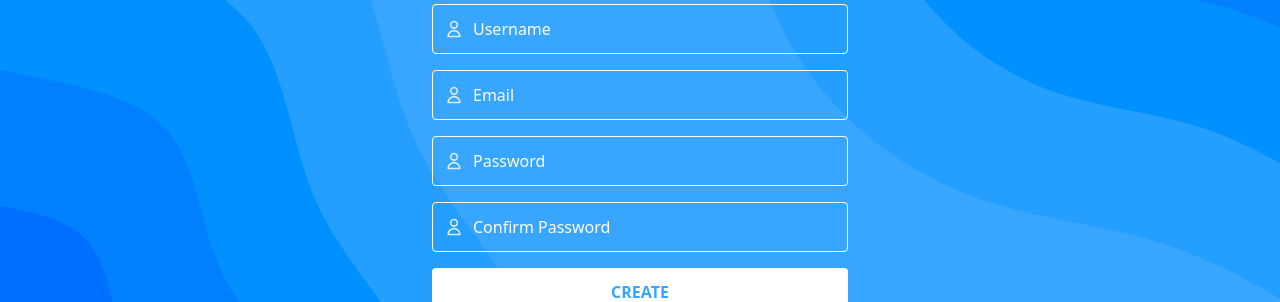
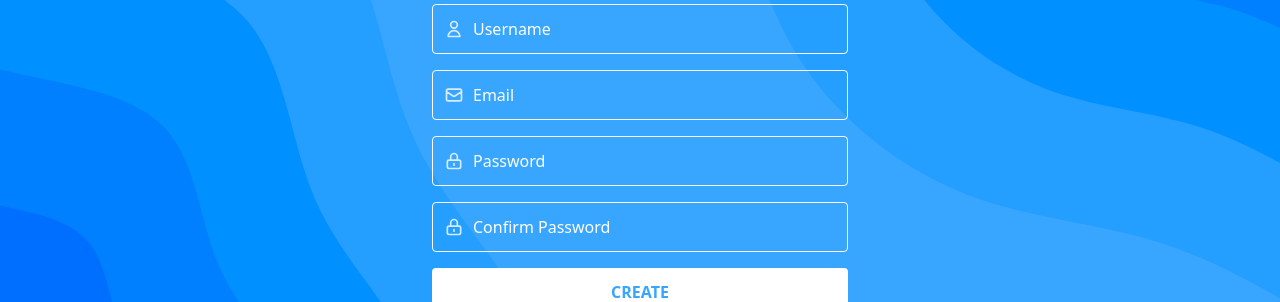
Before and after one commit to lakshgupta8/CodeYogi-Assignment-71, a React (Vite) app: page /signup in a window 1280 px wide. Shown: the part 338-640 px from the top of the page. Built offline with nearby package versions, Linux system fonts and the light colour scheme.

Commit message:
Moved form input code into a separate component as suggested by lecturer

```diff
--- /dev/null
+++ b/src/components/FormInput.jsx
@@ -0,0 +1,60 @@
+import {
+  HiOutlineUser,
+  HiOutlineMail,
+  HiOutlineLockClosed,
+  HiOutlineLockOpen,
+} from "react-icons/hi";
+
+const iconMap = {
+  username: <HiOutlineUser className="w-5 h-5" />,
+  email: <HiOutlineMail className="w-5 h-5" />,
+  password: <HiOutlineLockClosed className="w-5 h-5" />,
+  confirmPassword: <HiOutlineLockClosed className="w-5 h-5" />,
+};
+
+const FormInput = ({
+  id,
+  name,
+  type,
+  placeholder,
+  value,
+  onChange,
+  onBlur,
+  error,
+  touched,
+  className = "",
+}) => {
+  const icon = iconMap[name] || null;
+
+  return (
+    <div>
+      <div className="relative flex items-center">
+        {icon && (
+          <span className="absolute left-3 w-5 h-5 pointer-events-none opacity-80">
+            {icon}
+          </span>
+        )}
+        <label htmlFor={id} className="sr-only">
+          {placeholder}
+        </label>
+        <input
+          id={id}
+          name={name}
+          type={type}
+          placeholder={placeholder}
+          value={value}
+          onChange={onChange}
+          onBlur={onBlur}
+          className={`w-full p-3 pl-10 border ${
+            touched && error ? "border-primary-medium" : "border-white"
+          } transition-colors duration-200 focus:outline-none focus:ring-2 focus:ring-white focus:border-transparent rounded placeholder-white bg-transparent ${className}`}
+        />
+      </div>
+      {touched && error && (
+        <p className="text-primary-medium text-sm mt-1 pl-1">{error}</p>
+      )}
+    </div>
+  );
+};
+
+export default FormInput;
--- a/src/pages/ForgotPasswordPage.jsx
+++ b/src/pages/ForgotPasswordPage.jsx
@@ -1,9 +1,9 @@
 import { useMemo, useCallback } from "react";
 import { useNavigate, Link } from "react-router-dom";
 import { FaAmazon } from "react-icons/fa";
-import { HiOutlineMail } from "react-icons/hi";
 import { useFormik } from "formik";
 import * as Yup from "yup";
+import FormInput from "../components/FormInput";
 
 function ForgotPasswordPage() {
   const navigate = useNavigate();
@@ -59,33 +59,17 @@ function ForgotPasswordPage() {
             password.
           </p>
 
-          <div>
-            <div className="relative flex items-center">
-              <HiOutlineMail className="absolute left-3 w-5 h-5 pointer-events-none opacity-80" />
-              <label htmlFor="email" className="sr-only">
-                Email
-              </label>
-              <input
+          <FormInput
             id="email"
+            name="email"
             type="email"
-                name="email"
             placeholder="Email"
             value={values.email}
             onChange={handleChange}
             onBlur={handleBlur}
-                className={`w-full p-3 pl-10 border ${
-                  touched.email && errors.email
-                    ? "border-primary-medium"
-                    : "border-white"
-                } transition-colors duration-200 focus:outline-none focus:ring-2 focus:ring-white focus:border-transparent rounded placeholder-white bg-transparent`}
+            error={errors.email}
+            touched={touched.email}
           />
-            </div>
-            {touched.email && errors.email && (
-              <p className="text-primary-medium text-sm mt-1 pl-1">
-                {errors.email}
-              </p>
-            )}
-          </div>
 
           <button
             type="submit"
--- a/src/pages/LoginPage.jsx
+++ b/src/pages/LoginPage.jsx
@@ -1,9 +1,9 @@
 import { useMemo, useCallback } from "react";
 import { useNavigate, Link } from "react-router-dom";
 import { FaAmazon } from "react-icons/fa";
-import { HiOutlineUser, HiOutlineLockClosed } from "react-icons/hi";
 import { useFormik } from "formik";
 import * as Yup from "yup";
+import FormInput from "../components/FormInput";
 
 function LoginPage() {
   const navigate = useNavigate();
@@ -66,60 +66,29 @@ function LoginPage() {
         </h1>
 
         <form onSubmit={handleSubmit} className="space-y-4">
-          <div>
-            <div className="relative flex items-center">
-              <HiOutlineUser className="absolute left-3 w-5 h-5 pointer-events-none opacity-80" />
-              <label htmlFor="username" className="sr-only">
-                Username
-              </label>
-              <input
+          <FormInput
             id="username"
+            name="username"
             type="text"
-                name="username"
             placeholder="Username"
             value={values.username}
             onChange={handleChange}
             onBlur={handleBlur}
-                className={`w-full p-3 pl-10 border ${
-                  touched.username && errors.username
-                    ? "border-primary-medium"
-                    : "border-white"
-                } transition-colors duration-200 focus:outline-none focus:ring-2 focus:ring-white focus:border-transparent rounded placeholder-white bg-transparent`}
+            error={errors.username}
+            touched={touched.username}
           />
-            </div>
-            {touched.username && errors.username && (
-              <p className="text-primary-medium text-sm mt-1 pl-1">
-                {errors.username}
-              </p>
-            )}
-          </div>
-          <div>
-            <div className="relative flex items-center">
-              <HiOutlineLockClosed className="absolute left-3 w-5 h-5 pointer-events-none opacity-80" />
-              <label htmlFor="password" className="sr-only">
-                Password
-              </label>
-              <input
+
+          <FormInput
             id="password"
+            name="password"
             type="password"
-                name="password"
             placeholder="Password"
             value={values.password}
             onChange={handleChange}
             onBlur={handleBlur}
-                className={`w-full p-3 pl-10 border ${
-                  touched.password && errors.password
-                    ? "border-primary-medium"
-                    : "border-white"
-                } transition-colors duration-200 focus:outline-none focus:ring-2 focus:ring-white focus:border-transparent rounded placeholder-white bg-transparent`}
+            error={errors.password}
+            touched={touched.password}
           />
-            </div>
-            {touched.password && errors.password && (
-              <p className="text-primary-medium text-sm mt-1 pl-1">
-                {errors.password}
-              </p>
-            )}
-          </div>
 
           <div className="text-sm text-center">
             <Link to="/forgot-password" className="hover:underline">
--- a/src/pages/SignUpPage.jsx
+++ b/src/pages/SignUpPage.jsx
@@ -1,14 +1,9 @@
 import { useMemo, useCallback } from "react";
 import { useNavigate, Link } from "react-router-dom";
 import { FaAmazon } from "react-icons/fa";
-import {
-  HiOutlineUser,
-  HiOutlineMail,
-  HiOutlineLockClosed,
-  HiOutlineLockOpen,
-} from "react-icons/hi";
 import { useFormik } from "formik";
 import * as Yup from "yup";
+import FormInput from "../components/FormInput";
 
 function SignUpPage() {
   const navigate = useNavigate();
@@ -85,114 +80,53 @@ function SignUpPage() {
         <h1 className="text-2xl font-bold text-center">Create Your Account</h1>
 
         <form onSubmit={handleSubmit} className="space-y-4">
-          <div>
-            <div className="relative flex items-center">
-              <HiOutlineUser className="absolute left-3 w-5 h-5 pointer-events-none opacity-80" />
-              <label htmlFor="username" className="sr-only">
-                Username
-              </label>
-              <input
+          <FormInput
             id="username"
+            name="username"
             type="text"
-                name="username"
             placeholder="Username"
             value={values.username}
             onChange={handleChange}
             onBlur={handleBlur}
-                className={`w-full p-3 pl-10 border ${
-                  touched.username && errors.username
-                    ? "border-primary-medium"
-                    : "border-white"
-                } transition-colors duration-200 focus:outline-none focus:ring-2 focus:ring-white focus:border-transparent rounded placeholder-white bg-transparent`}
+            error={errors.username}
+            touched={touched.username}
           />
-            </div>
-            {touched.username && errors.username && (
-              <p className="text-primary-medium text-sm mt-1 pl-1">
-                {errors.username}
-              </p>
-            )}
-          </div>
-          <div>
-            <div className="relative flex items-center">
-              <HiOutlineUser className="absolute left-3 w-5 h-5 pointer-events-none opacity-80" />
-              <label htmlFor="email" className="sr-only">
-                Email
-              </label>
-              <input
+
+          <FormInput
             id="email"
+            name="email"
             type="email"
-                name="email"
             placeholder="Email"
             value={values.email}
             onChange={handleChange}
             onBlur={handleBlur}
-                className={`w-full p-3 pl-10 border ${
-                  touched.email && errors.email
-                    ? "border-primary-medium"
-                    : "border-white"
-                } transition-colors duration-200 focus:outline-none focus:ring-2 focus:ring-white focus:border-transparent rounded placeholder-white bg-transparent`}
+            error={errors.email}
+            touched={touched.email}
           />
-            </div>
-            {touched.email && errors.email && (
-              <p className="text-primary-medium text-sm mt-1 pl-1">
-                {errors.email}
-              </p>
-            )}
-          </div>
-          <div>
-            <div className="relative flex items-center">
-              <HiOutlineUser className="absolute left-3 w-5 h-5 pointer-events-none opacity-80" />
-              <label htmlFor="password" className="sr-only">
-                Password
-              </label>
-              <input
+
+          <FormInput
             id="password"
+            name="password"
             type="password"
-                name="password"
             placeholder="Password"
             value={values.password}
             onChange={handleChange}
             onBlur={handleBlur}
-                className={`w-full p-3 pl-10 border ${
-                  touched.password && errors.password
-                    ? "border-primary-medium"
-                    : "border-white"
-                } transition-colors duration-200 focus:outline-none focus:ring-2 focus:ring-white focus:border-transparent rounded placeholder-white bg-transparent`}
+            error={errors.password}
+            touched={touched.password}
           />
-            </div>
-            {touched.password && errors.password && (
-              <p className="text-primary-medium text-sm mt-1 pl-1">
-                {errors.password}
-              </p>
-            )}
-          </div>
-          <div>
-            <div className="relative flex items-center">
-              <HiOutlineUser className="absolute left-3 w-5 h-5 pointer-events-none opacity-80" />
-              <label htmlFor="confirm-password" className="sr-only">
-                Confirm Password
-              </label>
-              <input
+
+          <FormInput
             id="confirm-password"
+            name="confirmPassword"
             type="password"
-                name="confirmPassword"
             placeholder="Confirm Password"
             value={values.confirmPassword}
             onChange={handleChange}
             onBlur={handleBlur}
-                className={`w-full p-3 pl-10 border ${
-                  touched.confirmPassword && errors.confirmPassword
-                    ? "border-primary-medium"
-                    : "border-white"
-                } transition-colors duration-200 focus:outline-none focus:ring-2 focus:ring-white focus:border-transparent rounded placeholder-white bg-transparent`}
+            error={errors.confirmPassword}
+            touched={touched.confirmPassword}
           />
-            </div>
-            {touched.confirmPassword && errors.confirmPassword && (
-              <p className="text-primary-medium text-sm mt-1 pl-1">
-                {errors.confirmPassword}
-              </p>
-            )}
-          </div>
 
           <button
             type="submit"
```
Lines whose indentation alone changed are shown as unchanged.
